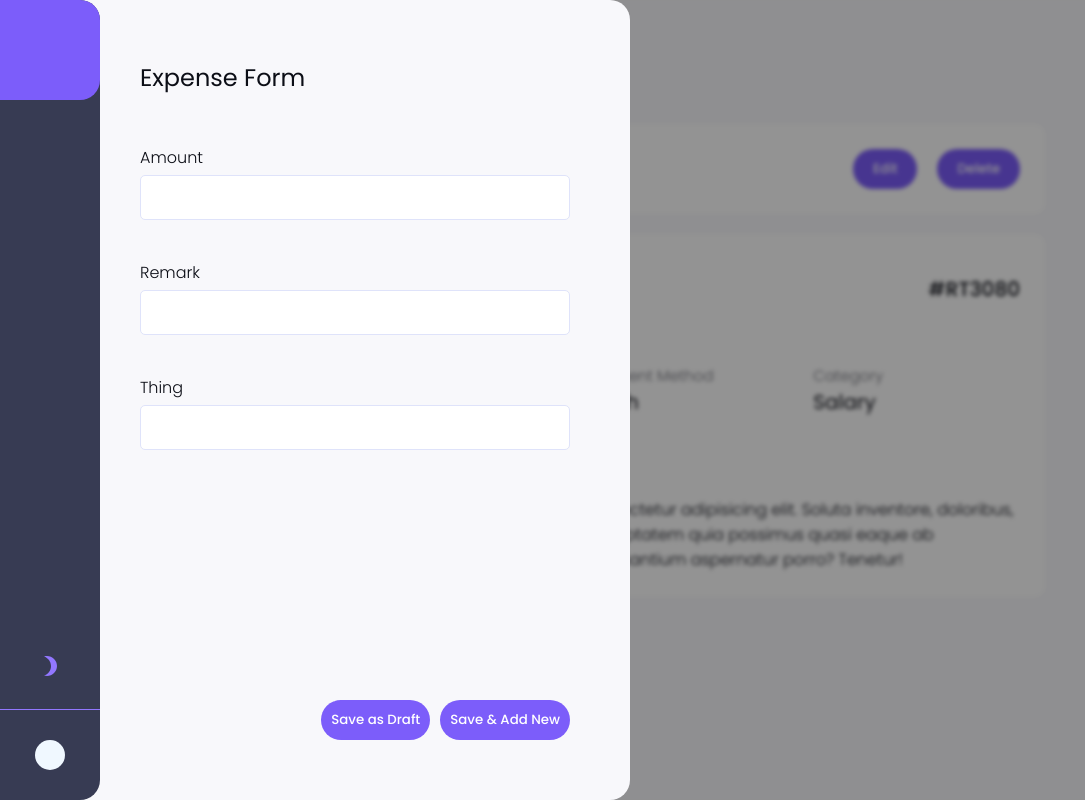
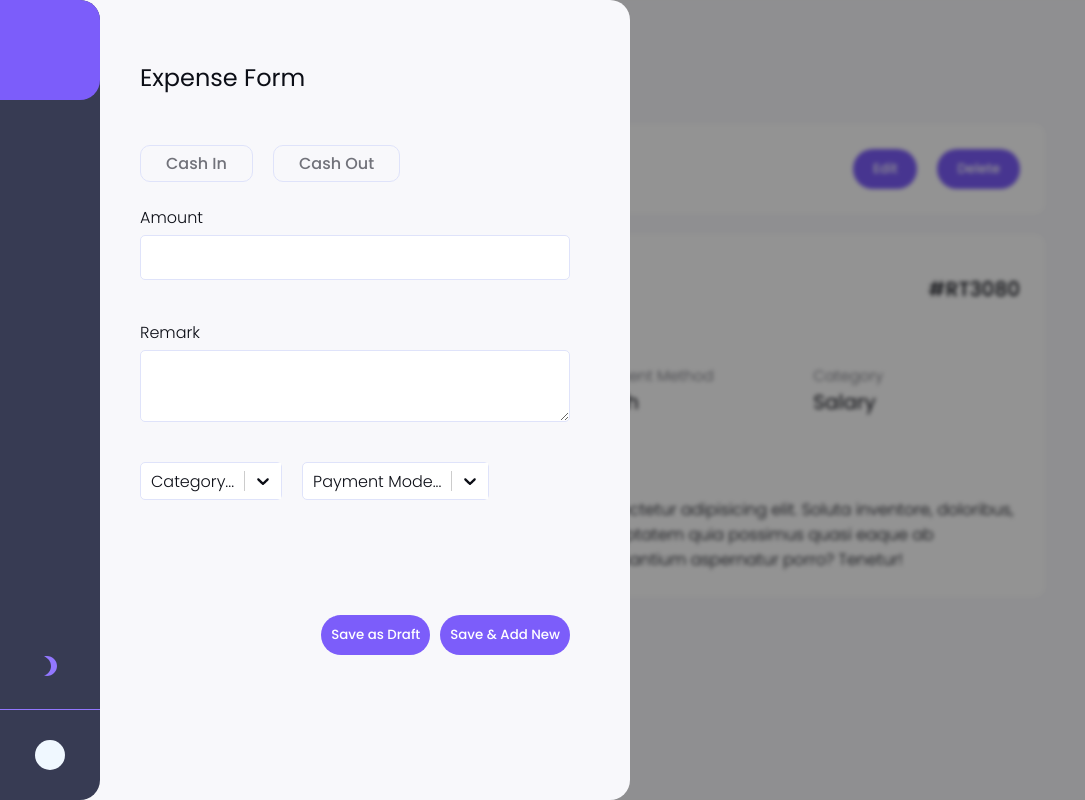
Before and after one commit to TheChrisader/expense-tracker, a React (Create React App) app in the folder client/: page /id in a window 1280 px wide. Both pictures are taken after a click on the button "Edit". Shown: the whole page, without its empty margins (0-1085 px from the left). Built offline with nearby package versions, Linux system fonts and the light colour scheme; no server answers.

Commit message:
update form modal

```diff
--- a/client/src/pages/ExpenseForm.jsx
+++ b/client/src/pages/ExpenseForm.jsx
@@ -2,9 +2,13 @@ import React from "react";
 import styled from "styled-components";
 import { Formik, Form as FormikForm } from "formik";
 import { AnimatePresence, motion } from "framer-motion";
+import { collection, addDoc, Timestamp } from "firebase/firestore";
 
+import { db } from "../firebase";
 import { initialValues, validationSchema } from "../utils/Form";
 import Field from "../components/shared/Field";
+import Radio from "../components/shared/Radio";
+import Selector from "../components/shared/Selector";
 
 const Wrapper = styled(motion.section)`
   display: flex;
@@ -45,7 +49,25 @@ const FormContainer = styled(FormikForm)`
 `;
 
 const FormInputs = styled.div`
-  margin-bottom: auto;
+  margin-bottom: 30px;
+  overflow-y: auto;
+  height: 55vh;
+`;
+
+const CashTypeWrapper = styled.div`
+  display: flex;
+  gap: 20px;
+  margin-bottom: 10px;
+`;
+
+const OptionsWrapper = styled.div`
+  display: flex;
+  gap: 20px;
+  margin-bottom: 10px;
+
+  @media screen and (max-width: 470px) {
+    flex-direction: column;
+  }
 `;
 
 const ButtonWrapper = styled.div`
@@ -122,7 +144,29 @@ const backgroundAnimation = {
   },
 };
 
+const categoryOptions = [
+  { value: "Salary", label: "Salary" },
+  { value: "Dontations", label: "Donations" },
+];
+
+const modeOptions = [
+  { value: "Cash", label: "Cash" },
+  { value: "Online", label: "Onine" },
+];
+
 const ExpenseForm = ({ isOpen, setState }) => {
+  const handleSubmit = async (data) => {
+    try {
+      await addDoc(collection(db, "entries"), {
+        ...data,
+        date: Timestamp.now(),
+      });
+      setState(false);
+    } catch (err) {
+      alert(err);
+    }
+  };
+
   return (
     <AnimatePresence>
       {isOpen && (
@@ -138,19 +182,44 @@ const ExpenseForm = ({ isOpen, setState }) => {
             <Formik
               initialValues={initialValues}
               validationSchema={validationSchema}
-              onSubmit={(values) => console.log(values)}
+              onSubmit={(values) => handleSubmit(values)}
             >
               <FormContainer>
                 <FormInputs>
+                  <CashTypeWrapper>
+                    <Radio
+                      name="cashType"
+                      value="Cash In"
+                      label="Cash-In"
+                      type="in"
+                      id="Cash-In"
+                    />
+                    <Radio
+                      name="cashType"
+                      value="Cash Out"
+                      label="Cash-Out"
+                      type="out"
+                      id="Cash-Out"
+                    />
+                  </CashTypeWrapper>
                   <Field name="amount" type="number" label="Amount" />
-                  <Field name="remark" type="text" label="Remark" />
-                  <Field name="thing" type="text" label="Thing" />
+                  <Field name="remark" type="text" label="Remark" textarea />
+                  <OptionsWrapper>
+                    <Selector
+                      name="category"
+                      placeholder="Category..."
+                      options={categoryOptions}
+                    />
+                    <Selector
+                      name="mode"
+                      placeholder="Payment Mode..."
+                      options={modeOptions}
+                    />
+                  </OptionsWrapper>
                 </FormInputs>
                 <ButtonWrapper>
                   <Button>Save as Draft</Button>
-                  <Button type="submit" onClick={() => setState(false)}>
-                    Save & Add New
-                  </Button>
+                  <Button type="submit">Save & Add New</Button>
                 </ButtonWrapper>
               </FormContainer>
             </Formik>
```
